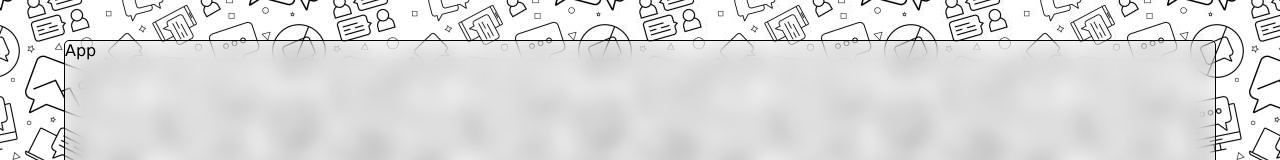
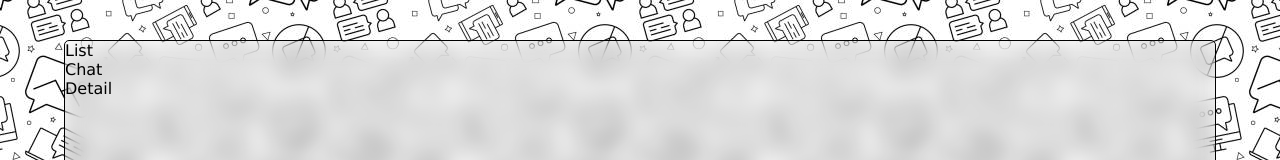
Before and after one commit to singh-shivam789/ping-me-react, a React (Vite) app: page / in a window 1280 px wide. Shown: the top 160 px of the page. Built offline with nearby package versions, Linux system fonts and the light colour scheme.

Commit message:
init components

```diff
--- a/src/App.jsx
+++ b/src/App.jsx
@@ -1,6 +1,14 @@
+import Chat from "./components/chat/Chat"
+import Detail from "./components/detail/Detail"
+import List from "./components/list/List"
+
 const App = () => {
   return (
-    <div className='container'>App</div>
+    <div className='container'>
+      <List />
+      <Chat/>
+      <Detail/>
+    </div>
   )
 }
 
--- /dev/null
+++ b/src/components/chat/Chat.jsx
@@ -0,0 +1,8 @@
+import React from 'react'
+import './chat.css'
+
+export default function Chat() {
+  return (
+    <div>Chat</div>
+  )
+}
--- /dev/null
+++ b/src/components/detail/Detail.jsx
@@ -0,0 +1,8 @@
+import React from 'react'
+import './detail.css'
+
+export default function Detail() {
+  return (
+    <div>Detail</div>
+  )
+}
--- /dev/null
+++ b/src/components/list/List.jsx
@@ -0,0 +1,8 @@
+import React from 'react'
+import './list.css'
+
+export default function List() {
+  return (
+    <div>List</div>
+  )
+}
```
Also changed, not shown: src/components/chat/chat.css (added), src/components/detail/detail.css (added), src/components/list/list.css (added).
